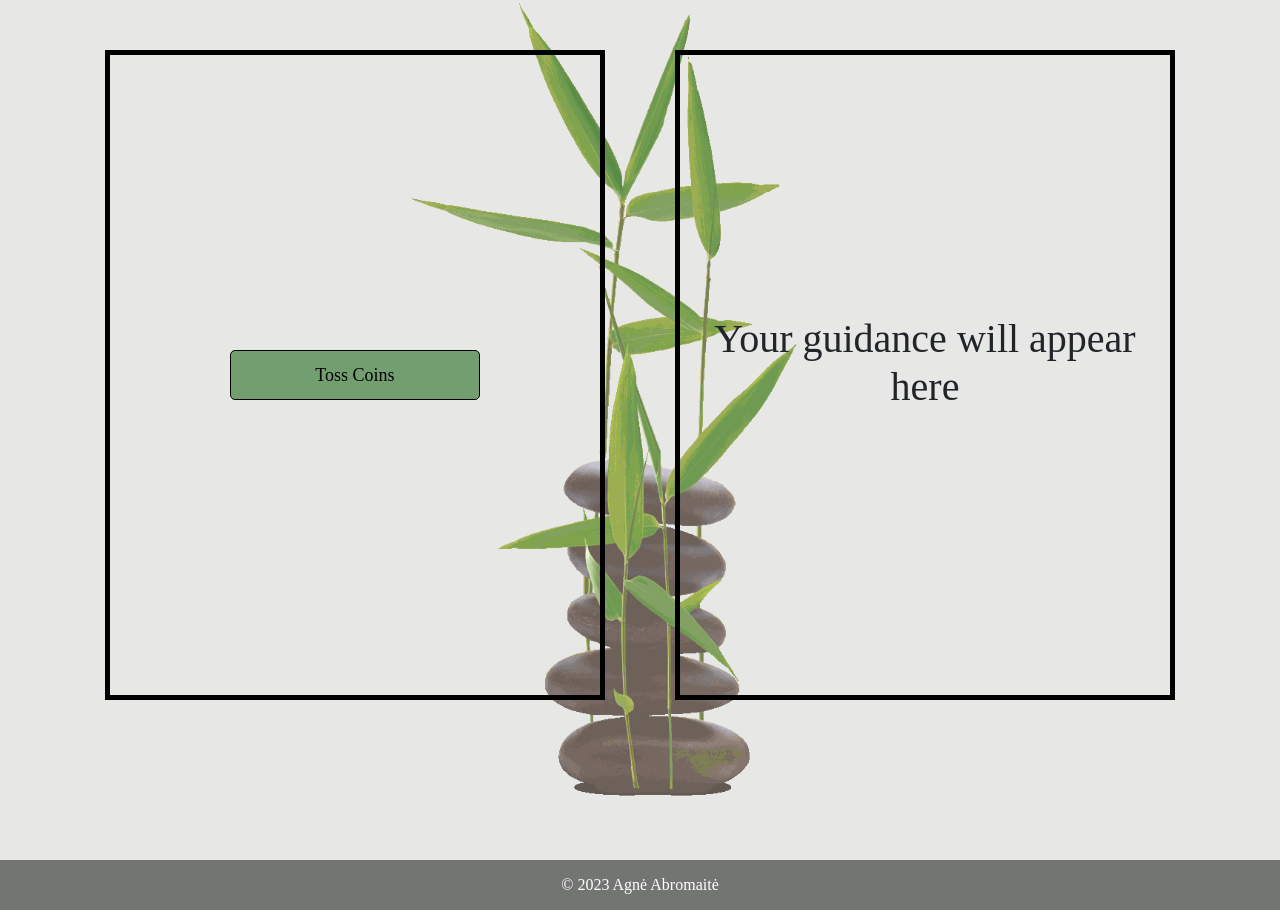
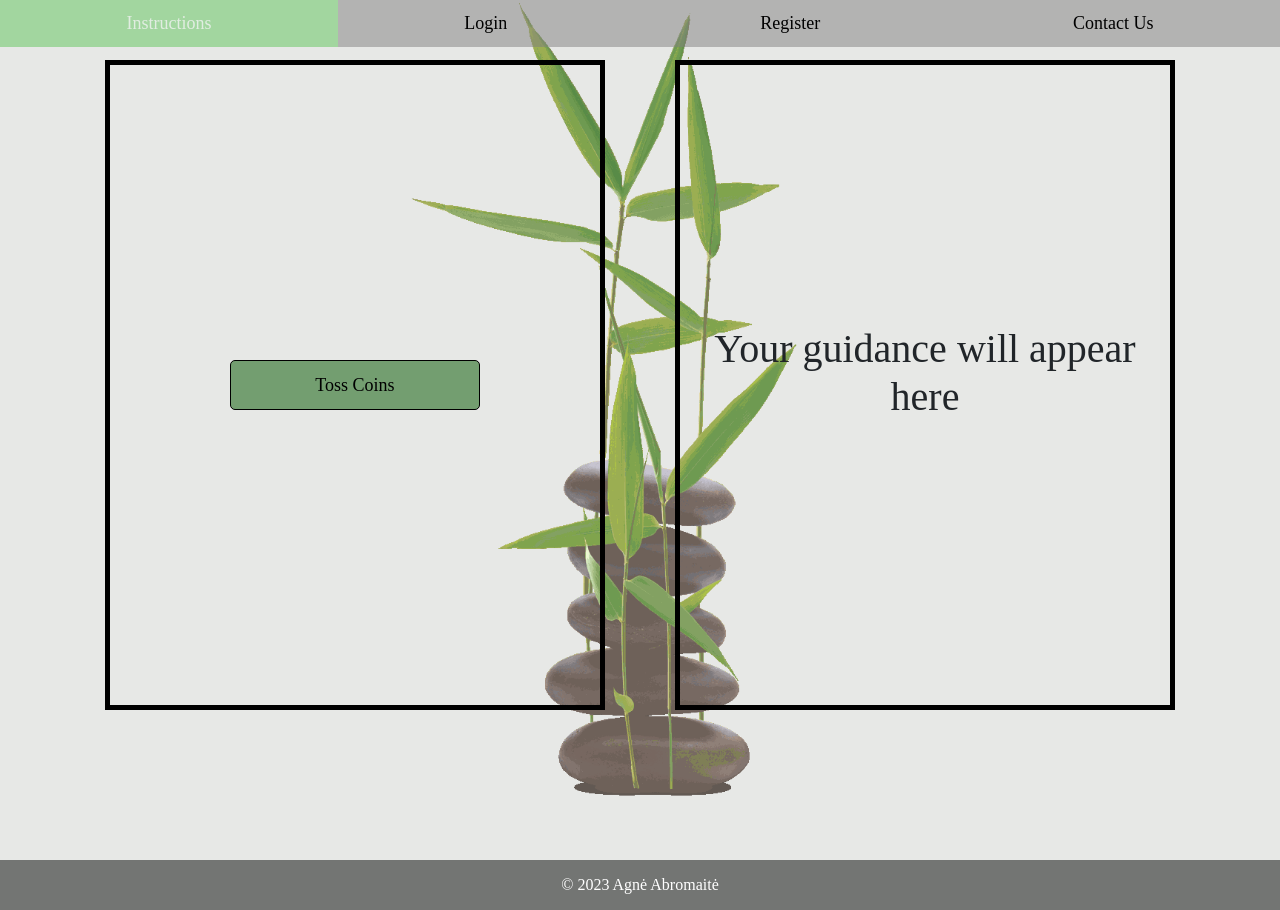
Before and after one commit to A-Abromaite/IChing_Website_final, a Django app: page /iching/toss-coins/ in a window 1280 px wide. Run offline with Django 4.2, Linux system fonts and the light colour scheme.

Commit message:
Navigation bar fixed

```diff
--- a/mysite/iching/templates/base.html
+++ b/mysite/iching/templates/base.html
@@ -8,6 +8,27 @@
     {% load static %}
     <link rel="stylesheet" type="text/css" href="{% static 'iching/styles.css' %}">
 </head>
+<nav class="navigation">
+    <ul>
+        <li><a href="#instructions">Instructions</a></li>
+        {% if user.is_authenticated %}
+        <li class="nav-item"><a class="nav-link" href="#">
+            <svg class="bi bi-person" width="1.5em" height="1.5em" viewBox="0 0 16 16" fill="currentColor"
+                 xmlns="http://www.w3.org/2000/svg">
+                <path fill-rule="evenodd"
+                      d="M13 14s1 0 1-1-1-4-6-4-6 3-6 4 1 1 1 1h10zm-9.995-.944v-.002.002zM3.022 13h9.956a.274.274 0 00.014-.002l.008-.002c-.001-.246-.154-.986-.832-1.664C11.516 10.68 10.289 10 8 10c-2.29 0-3.516.68-4.168 1.332-.678.678-.83 1.418-.832 1.664a1.05 1.05 0 00.022.004zm9.974.056v-.002.002zM8 7a2 2 0 100-4 2 2 0 000 4zm3-2a3 3 0 11-6 0 3 3 0 016 0z"
+                      clip-rule="evenodd"/>
+            </svg>
+            {{ user.get_username }}</a></li>
+        <li class="nav-item"><a class="nav-link" href="{% url 'my_iching' %}">My I Ching</a></li>
+        <li class="nav-item"><a class="nav-link" href="{% url 'logout'%}?next=/iching">Logout</a></li>
+        {% else %}
+        <li class="nav-item"><a class="nav-link" href="{% url 'login'%}?next={{request.path}}">Login</a></li>
+        <li class="nav-item"><a class="nav-link" href="{% url 'register'%}">Register</a></li>
+        {% endif %}
+        <li><a href="#contact_us">Contact Us</a></li>
+    </ul>
+</nav>
 <body>
 <div class="content-wrapper">
     <div class="container">
--- a/mysite/static/iching/styles.css
+++ b/mysite/static/iching/styles.css
@@ -201,9 +201,11 @@ a:hover {
 .navigation {
     background-color: rgba(128, 128, 128, 0.5);
     position: absolute;
-    bottom: 0;
+    top: 0;
     left: 0;
     width: 100%;
+    text-align: center;
+
 }
 
 .navigation ul {
@@ -254,7 +256,7 @@ a:hover {
     width:500px;
     height:650px;
     border:5px solid black;
-    margin: 50px auto;
+    margin: 60px auto;
     text-align: center;
     position: relative;
 }
@@ -263,7 +265,7 @@ a:hover {
     width:500px;
     height:650px;
     border:5px solid black;
-    margin: 50px auto;
+    margin: 60px auto;
     display: flex;
     flex-direction: column;
     justify-content: center;
```
Also changed, not shown: mysite/iching/templates/index.html (+1 -18 lines), mysite/db.sqlite3. Lines whose indentation alone changed are shown as unchanged.
